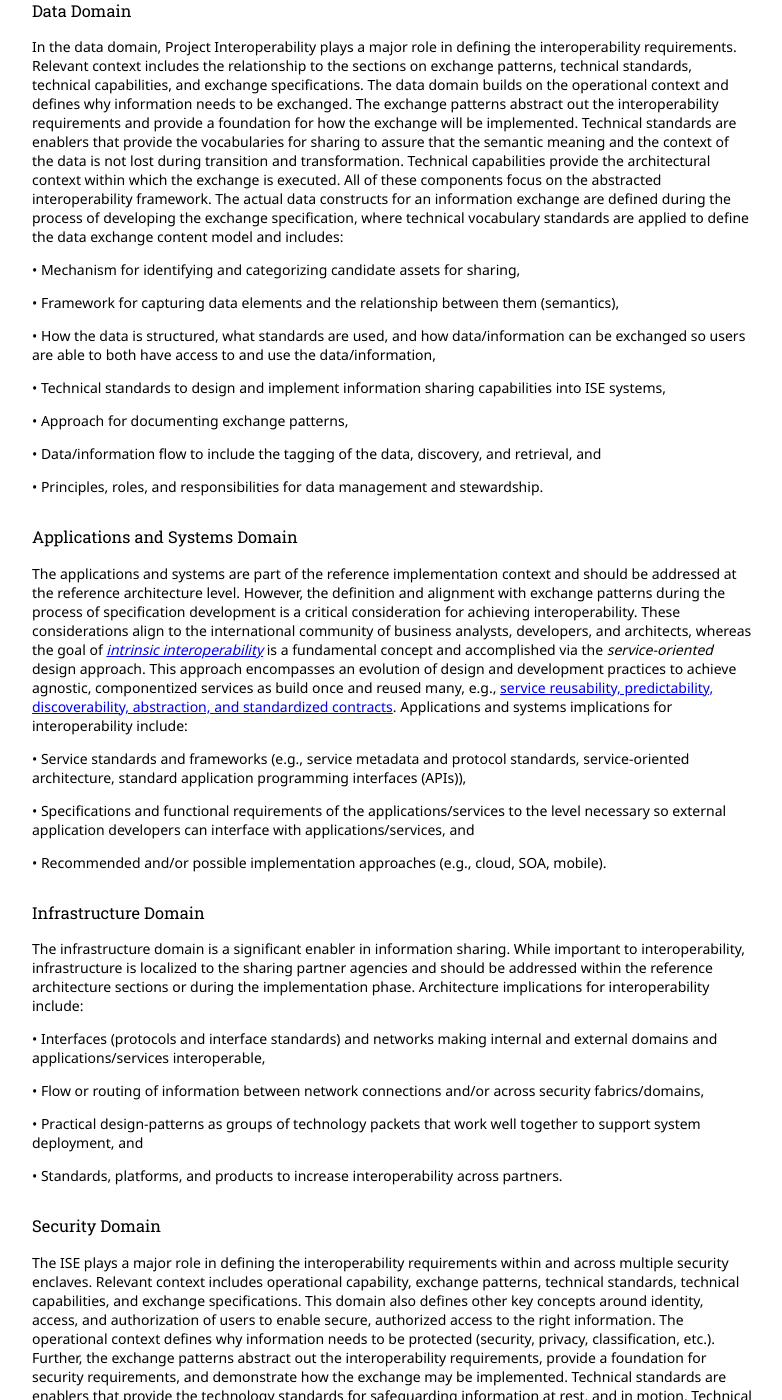
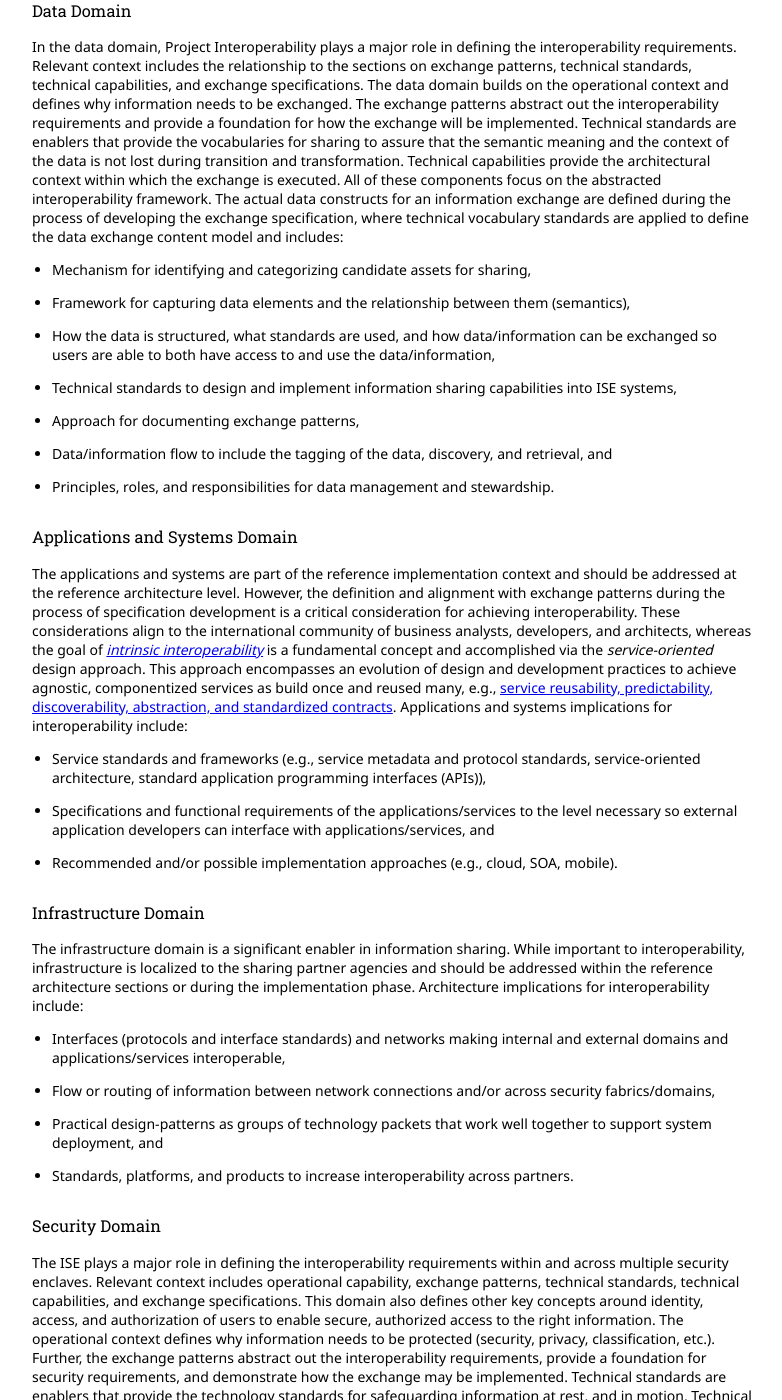
Before and after one commit to Project-Interoperability/project-interoperability.github.io, a Jekyll site: the page built from architecture-alignments.md, in a window 1280 px wide and 1400 px high, scrolled down 1011 px. Shown: the whole window, without its empty margins (248-1030 px from the left). Built offline with Jekyll 4.4.1, drawn with Linux system fonts in a browser that asks for light colours; nearby versions of some CDN libraries; some of the changed text lies outside the part shown.

Commit message:
fixing bullets

```diff
--- a/architecture-alignments.md
+++ b/architecture-alignments.md
@@ -22,69 +22,69 @@ The following sub-sections provide a high-level description of the Common Approa
 
 The business domain addresses business/mission objectives of a specific architecture or system effort. This section is most relevant to the Operational Capabilities. Areas within the business domain that would be applicable to address interoperability include:
 
-• Alignment of ISE participant architectures to ISE-relevant interoperability and information sharing policies and guidance,
+* Alignment of ISE participant architectures to ISE-relevant interoperability and information sharing policies and guidance,
 
-• Mission vision, objectives, and requirements,
+* Mission vision, objectives, and requirements,
 
-• Standards and approaches for capturing business requirements and modeling business processes and information flows,
+* Standards and approaches for capturing business requirements and modeling business processes and information flows,
 
-• Lines of business, capabilities, and activities,
+* Lines of business, capabilities, and activities,
 
-• Common information exchanges for a specific mission scenario/use case, and
+* Common information exchanges for a specific mission scenario/use case, and
 
-• Capture information sharing requirements, constraints, and rules between partners.
+* Capture information sharing requirements, constraints, and rules between partners.
 
 ### Data Domain
 
 In the data domain, Project Interoperability plays a major role in defining the interoperability requirements. Relevant context includes the relationship to the sections on exchange patterns, technical standards, technical capabilities, and exchange specifications. The data domain builds on the operational context and defines why information needs to be exchanged. The exchange patterns abstract out the interoperability requirements and provide a foundation for how the exchange will be implemented. Technical standards are enablers that provide the vocabularies for sharing to assure that the semantic meaning and the context of the data is not lost during transition and transformation. Technical capabilities provide the architectural context within which the exchange is executed. All of these components focus on the abstracted interoperability framework. The actual data constructs for an information exchange are defined during the process of developing the exchange specification, where technical vocabulary standards are applied to define the data exchange content model and includes:
 
-• Mechanism for identifying and categorizing candidate assets for sharing,
+* Mechanism for identifying and categorizing candidate assets for sharing,
 
-• Framework for capturing data elements and the relationship between them (semantics),
+* Framework for capturing data elements and the relationship between them (semantics),
 
-• How the data is structured, what standards are used, and how data/information can be exchanged so users are able to both have access to and use the data/information,
+* How the data is structured, what standards are used, and how data/information can be exchanged so users are able to both have access to and use the data/information,
 
-• Technical standards to design and implement information sharing capabilities into ISE systems,
+* Technical standards to design and implement information sharing capabilities into ISE systems,
 
-• Approach for documenting exchange patterns,
+* Approach for documenting exchange patterns,
 
-• Data/information flow to include the tagging of the data, discovery, and retrieval, and
+* Data/information flow to include the tagging of the data, discovery, and retrieval, and
 
-• Principles, roles, and responsibilities for data management and stewardship.
+* Principles, roles, and responsibilities for data management and stewardship.
 
 ### Applications and Systems Domain
 
 The applications and systems are part of the reference implementation context and should be addressed at the reference architecture level. However, the definition and alignment with exchange patterns during the process of specification development is a critical consideration for achieving interoperability. These considerations align to the international community of business analysts, developers, and architects, whereas the goal of [_intrinsic interoperability_](http://en.wikipedia.org/wiki/Service-orientation_design_principles) is a fundamental concept and accomplished via the _service-oriented_ design approach. This approach encompasses an evolution of design and development practices to achieve agnostic, componentized services as build once and reused many, e.g., [service reusability, predictability, discoverability, abstraction, and standardized contracts](http://serviceorientation.com/serviceorientation/service_orientation_and_interoperability). Applications and systems implications for interoperability include:
 
-• Service standards and frameworks (e.g., service metadata and protocol standards, service-oriented architecture, standard application programming interfaces (APIs)),
+* Service standards and frameworks (e.g., service metadata and protocol standards, service-oriented architecture, standard application programming interfaces (APIs)),
 
-• Specifications and functional requirements of the applications/services to the level necessary so external application developers can interface with applications/services, and
+* Specifications and functional requirements of the applications/services to the level necessary so external application developers can interface with applications/services, and
 
-• Recommended and/or possible implementation approaches (e.g., cloud, SOA, mobile).
+* Recommended and/or possible implementation approaches (e.g., cloud, SOA, mobile).
 
 ### Infrastructure Domain
 
 The infrastructure domain is a significant enabler in information sharing. While important to interoperability, infrastructure is localized to the sharing partner agencies and should be addressed within the reference architecture sections or during the implementation phase. Architecture implications for interoperability include:
 
-• Interfaces (protocols and interface standards) and networks making internal and external domains and applications/services interoperable,
+* Interfaces (protocols and interface standards) and networks making internal and external domains and applications/services interoperable,
 
-• Flow or routing of information between network connections and/or across security fabrics/domains,
+* Flow or routing of information between network connections and/or across security fabrics/domains,
 
-• Practical design-patterns as groups of technology packets that work well together to support system deployment, and
+* Practical design-patterns as groups of technology packets that work well together to support system deployment, and
 
-• Standards, platforms, and products to increase interoperability across partners.
+* Standards, platforms, and products to increase interoperability across partners.
 
 ### Security Domain
 
 The ISE plays a major role in defining the interoperability requirements within and across multiple security enclaves. Relevant context includes operational capability, exchange patterns, technical standards, technical capabilities, and exchange specifications. This domain also defines other key concepts around identity, access, and authorization of users to enable secure, authorized access to the right information. The operational context defines why information needs to be protected (security, privacy, classification, etc.). Further, the exchange patterns abstract out the interoperability requirements, provide a foundation for security requirements, and demonstrate how the exchange may be implemented. Technical standards are enablers that provide the technology standards for safeguarding information at rest, and in motion. Technical capabilities provide the architectural context within which the exchange is executed and protected. This will include definition of data tagging at the endpoints and at the fine grain content level. Security implications for interoperability include:
 
-• Proper security controls to ensure the protection of information as it is exchanged within and across security fabrics,
+* Proper security controls to ensure the protection of information as it is exchanged within and across security fabrics,
 
-• Access authorization controls to protect shared data assets,
+* Access authorization controls to protect shared data assets,
 
-• Metadata to tag the data and describe its pedigree, lineage, source, timeliness, confidence, or other attributes associated with trust, and
+* Metadata to tag the data and describe its pedigree, lineage, source, timeliness, confidence, or other attributes associated with trust, and
 
-• Digital security rules, guidelines, and standards for securely exchanging data and services.
+* Digital security rules, guidelines, and standards for securely exchanging data and services.
 
 ### Performance Domain
 
```
